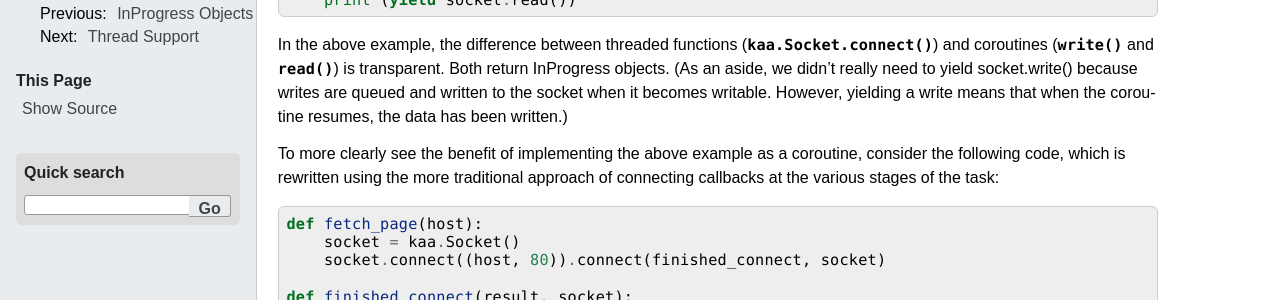
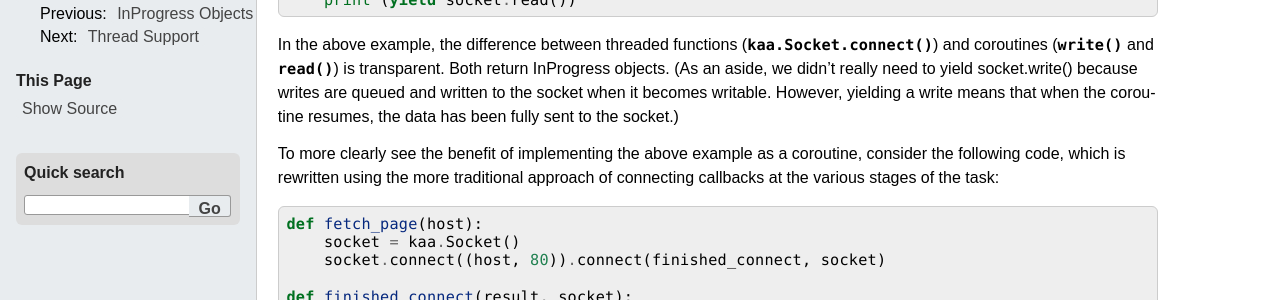
Before and after one commit to freevo/kaa-base, a Sphinx documentation site: the page built from doc/async/coroutines.rst, in a window 1280 px wide and 900 px high, scrolled down 1704 px. Shown: the part 200-500 px from the top of the window. Built offline with Sphinx 7.4.7, drawn with Linux system fonts in a browser that asks for light colours; the version number is read from the project's files by our own code; some of the changed text lies outside the part shown.

Commit message:
Fix typo, and clarify what yielding write() means

```diff
--- a/doc/async/coroutines.rst
+++ b/doc/async/coroutines.rst
@@ -119,8 +119,8 @@ In the above example, the difference between threaded functions
 :meth:`~kaa.IOChannel.read`) is transparent.  Both return InProgress objects. (As
 an aside, we didn't really need to yield socket.write() because writes are
 queued and written to the socket when it becomes writable.  However, yielding a
-write means that when the coroutine resumes, the data has been
-written.)
+write means that when the coroutine resumes, the data has been fully sent to the
+socket.)
 
 To more clearly see the benefit of implementing the above example as a coroutine,
 consider the following code, which is rewritten using the more traditional approach
```
Also changed, not shown: other parts of doc/async/coroutines.rst (+1 -1 lines).
